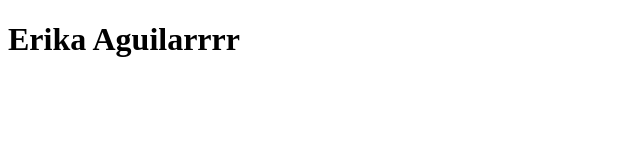
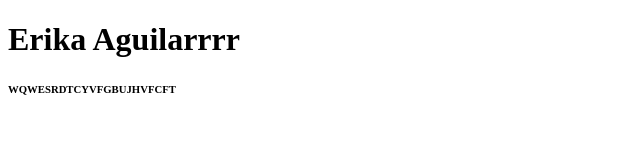
Before and after one commit to eaguilar2/eaguilar2.github.io, a plain HTML site: page index.html in a window 1280 px wide. Shown: the whole page, without its empty margins (0-640 px from the left). Drawn offline with Linux system fonts and the light colour scheme.

Commit message:
Update index.html

```diff
--- a/index.html
+++ b/index.html
@@ -10,5 +10,8 @@
         Erika Aguilarrrr
       </h1>
     </header>
+    <h6>
+      WQWESRDTCYVFGBUJHVFCFT
+    </h6>
   </body>
 </html>
```
